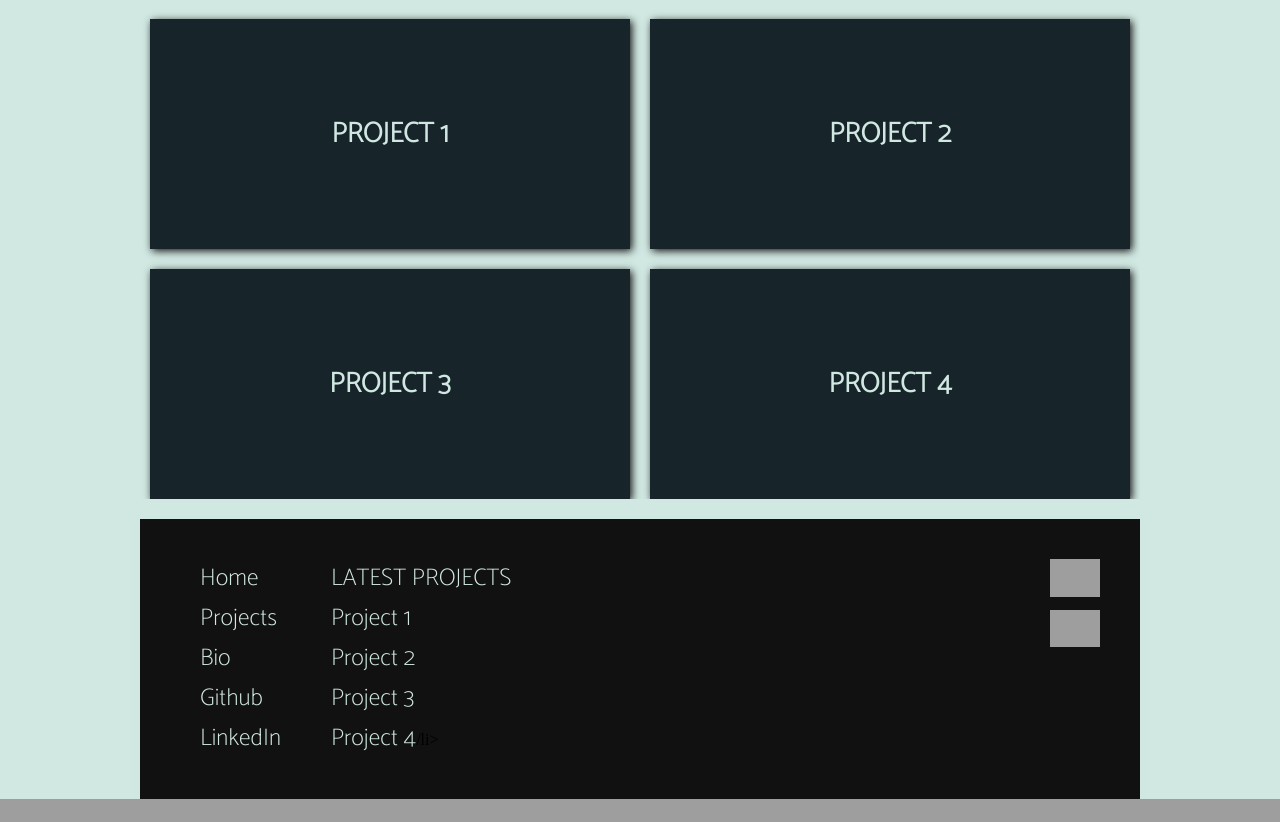
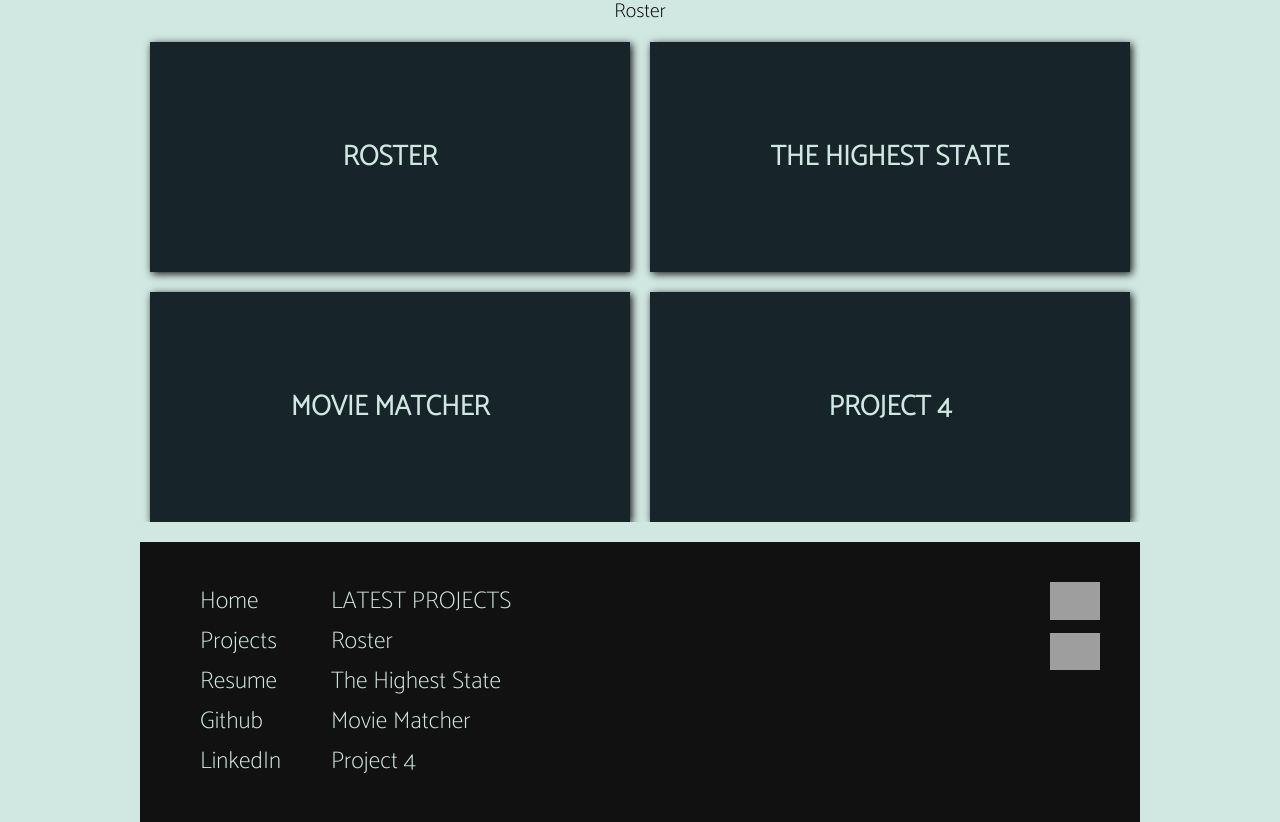
Before and after one commit to tatewilson4/Portfolio, a PHP site: page /projects.html in a window 1280 px wide. Shown: the part 551-1373 px from the top of the page. Before the commit the page ends 1350 px from the top, so only its background shows below. Run offline with PHP 8.4, Linux system fonts and the light colour scheme; grey boxes are pictures that could not be loaded.

Commit message:
added everything to heroku

```diff
--- a/css/main.css
+++ b/css/main.css
@@ -49,6 +49,54 @@ table {
 
 
 /* My Code Section */
+.w3-button, .w3-button2 {
+	position: absolute;
+	font-size: 50px;
+	z-index: 1;
+	margin-top: -270px;
+	opacity: .5;
+}
+
+.w3-button {
+	left: 0;
+}
+
+.w3-button2 {
+	right: 0;
+}
+
+#projectImage{
+	object-fit: cover;
+}
+
+#text {
+	text-align: center;
+	font-family: Catamaran;
+	font-size: 20px;
+}
+
+.skills {
+	font-size: 20px !important;
+}
+
+.resume:hover {
+	background-color: #2B7A78;
+    transition: all 0.5s ease-in;
+}
+
+.resume {
+	font-family: Catamaran;
+    font-size: 24px;
+    font-weight: 900;
+    color: #111;
+    text-transform: uppercase;
+    display: block;
+    margin: 0 auto;
+    text-align: center;
+    padding: 20px 0px;
+	width: 25%;
+
+}
 
 * {
     text-decoration: none;
@@ -74,6 +122,7 @@ header .header-brand {
     margin: 0 auto;
     text-align: center;
     padding: 20px 0px;
+
 }
 
 header .header-brand:hover {
@@ -150,7 +199,6 @@ header .header-projects {
     }
 }
 
-/*index*/
 
 .index-banner {
     width: 100%;
@@ -257,6 +305,18 @@ header .header-projects {
 
 /* footer section */
 
+p {
+	width: calc(100% - 80px);
+    padding: 40px 40px;
+    margin-top: 20px;
+    background-color: #111;
+    overflow: hidden;
+	font-family: Catamaran;
+    font-size: 24px;
+    color: #D1E8E2;
+    line-height: 40px;
+}
+
 
 footer {
     width: calc(100% - 80px);
--- a/projects.html
+++ b/projects.html
@@ -20,27 +20,75 @@
         </nav>
     </header>
     <main>
-                <section class="index-banner">
-                    <div class="vertical-center">
-                        <h2>I AM A FULL STACK WEB <br>DEVELOPER</h2>
-                        <h1>With an expansive infrastructure of developer skills: HTML5, CSS3, JS, SQL, Heroku, Node.js, Ruby on Rails, Express, MongoDB, Mongoose, jQuery, Bootstrap, Angular JS, AJAX, Git and Github</h1>
+        <div class="w3-content w3-display-container">
+
+<div class="w3-display-container mySlides">
+  <img id="projectImage" src="/Users/tatewilson/Desktop/img/roster.png" width="100%" height="450px">
+  <div id="text" class="w3-display-bottomleft w3-large w3-container w3-padding-16 w3-black">
+    Roster
   </div>
-                </section>
+</div>
+
+<div class="w3-display-container mySlides">
+  <img id="projectImage" src="/Users/tatewilson/Desktop/img/state.png" width="100%" height="450px">
+  <div id="text" class="w3-display-bottomright w3-large w3-container w3-padding-16 w3-black">
+    The Highest State
+  </div>
+</div>
+
+<div class="w3-display-container mySlides">
+  <img id="projectImage" src="/Users/tatewilson/Desktop/img/movie.png" width="100%" height="450px">
+  <div id="text" class="w3-display-topleft w3-large w3-container w3-padding-16 w3-black">
+    Movie Matcher
+  </div>
+</div>
+
+<div class="w3-display-container mySlides">
+  <img id="projectImage" src="/Users/tatewilson/Desktop/img/roster.png" width="100%" height="450px">
+  <div id="text" class="w3-display-topright w3-large w3-container w3-padding-16 w3-black">
+    Something
+  </div>
+</div>
+
+<button class="w3-button w3-display-left w3-black" onclick="plusDivs(-1)">&#10094;</button>
+<button class="w3-button2 w3-display-right w3-black" onclick="plusDivs(1)">&#10095;</button>
+
+</div>
+
+<script>
+var slideIndex = 1;
+showDivs(slideIndex);
+
+function plusDivs(n) {
+  showDivs(slideIndex += n);
+}
+
+function showDivs(n) {
+  var i;
+  var x = document.getElementsByClassName("mySlides");
+  if (n > x.length) {slideIndex = 1}
+  if (n < 1) {slideIndex = x.length}
+  for (i = 0; i < x.length; i++) {
+     x[i].style.display = "none";
+  }
+  x[slideIndex-1].style.display = "block";
+}
+</script>
     <div class="wrapper">
         <section class="index-links">
             <a href="#">
                 <div class="index-boxlink-rectangle">
-                                <h3>Project 1</h3>
+                    <h3>Roster</h3>
                 </div>
             </a>
             <a href="#">
                 <div class="index-boxlink-rectangle">
-                                <h3>Project 2</h3>
+                    <h3>The Highest State</h3>
                 </div>
             </a>
             <a href="#">
                 <div class="index-boxlink-rectangle">
-                                <h3>Project 3</h3>
+                    <h3>Movie Matcher</h3>
                 </div>
             </a>
             <a href="#">
@@ -56,16 +104,16 @@
         <ul class="footer-links-main">
             <li><a href="index.html">Home</a></li>
             <li><a href="projects.html">Projects</a></li>
-                    <li><a href="about.html">Bio</a></li>
+            <li><a href="https://docs.google.com/document/d/1ZZJk_bkMBCky5Vkq3ZZUCE7bQKU6N7a_N99CcTs0398/edit">Resume</a></li>
             <li><a href="https://github.com/tatewilson4">Github</a></li>
             <li><a href="https://www.linkedin.com/in/wilsontate/">LinkedIn</a></li>
         </ul>
         <ul class="footer-links-projects">
             <li><span>Latest Projects</span></li>
-                    <li><a href="#">Project 1</a></li>
-                    <li><a href="#">Project 2</a></li>
-                    <li><a href="#">Project 3</a></li>
-                    <li><a href="#">Project 4</a>/li>
+            <li><a href="#">Roster</a></li>
+            <li><a href="#">The Highest State</a></li>
+            <li><a href="#">Movie Matcher</a></li>
+            <li><a href="#">Project 4</a></li>
             </ul>
             <div class="footer-sm">
                 <a href="https://github.com/tatewilson4">
```
Also changed, not shown: about.html (+30 -11 lines), contact.html (+27 -5 lines), index.html (+5 -5 lines). Lines whose indentation alone changed are shown as unchanged.
